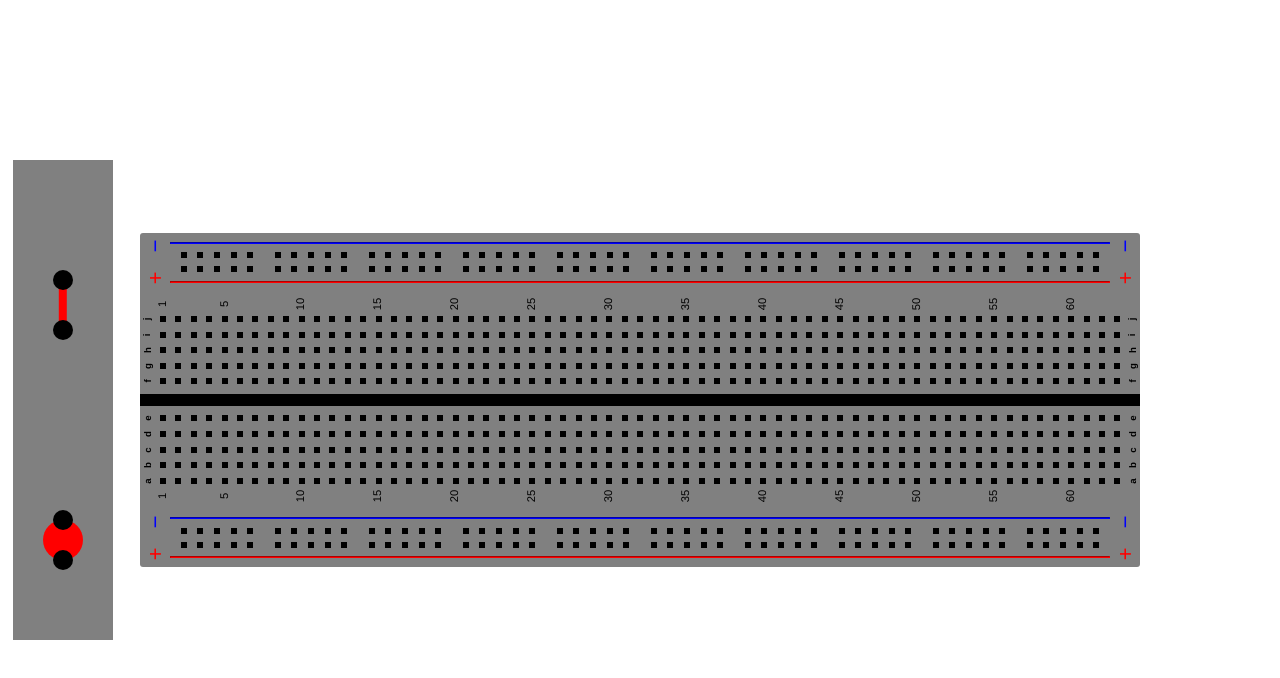
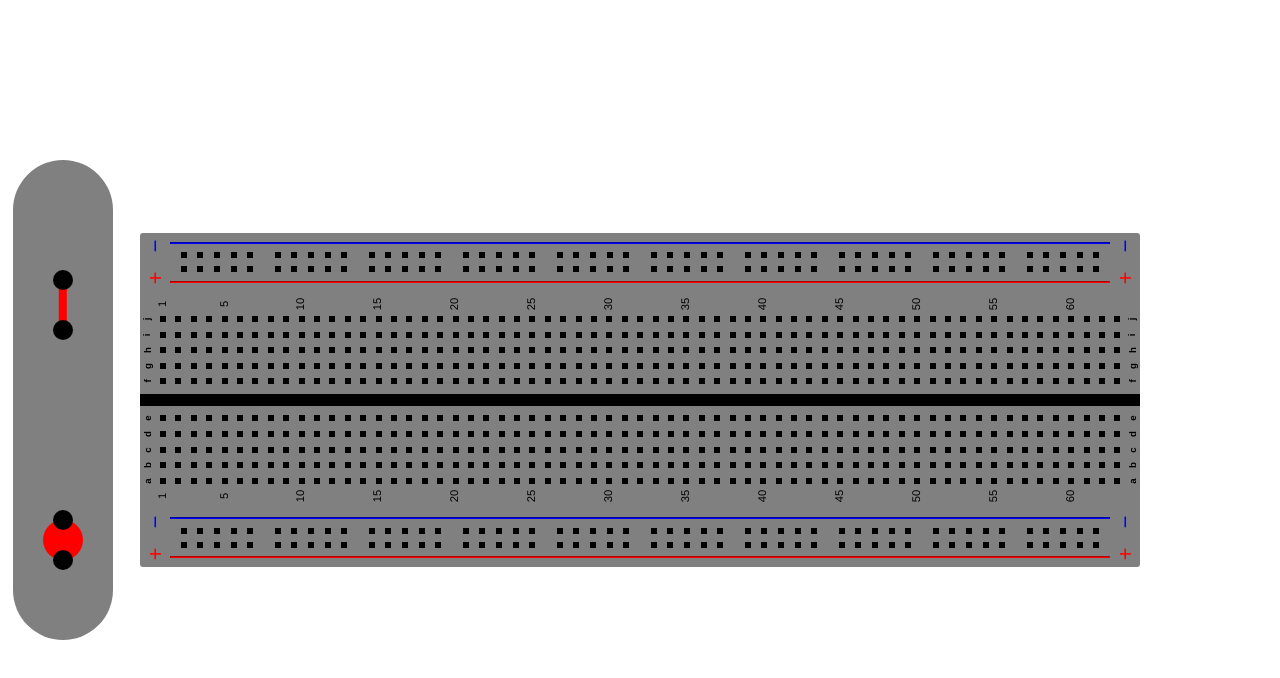
Before and after one commit to shanewbarnes/breadboard-simulator, a React (Vite) app: page / in a window 1280 px wide. Shown: the top 678 px of the page. Built offline with nearby package versions, Linux system fonts and the light colour scheme.

Commit message:
Rounds toolbar corners

```diff
--- a/src/components/Toolbar.css
+++ b/src/components/Toolbar.css
@@ -5,6 +5,8 @@
 }
 
 .toolbar {
+  --toolbar-width: 100px;
+  --radius: calc(var(--toolbar-width) / 2);
   position: absolute;
   display: flex;
   flex-direction: column;
@@ -12,6 +14,7 @@
   align-items: center;
   background-color: gray;
   height: 60%;
-  width: 100px;
+  width: var(--toolbar-width);
+  border-radius: var(--radius);
   left: 1%;
 }
```
